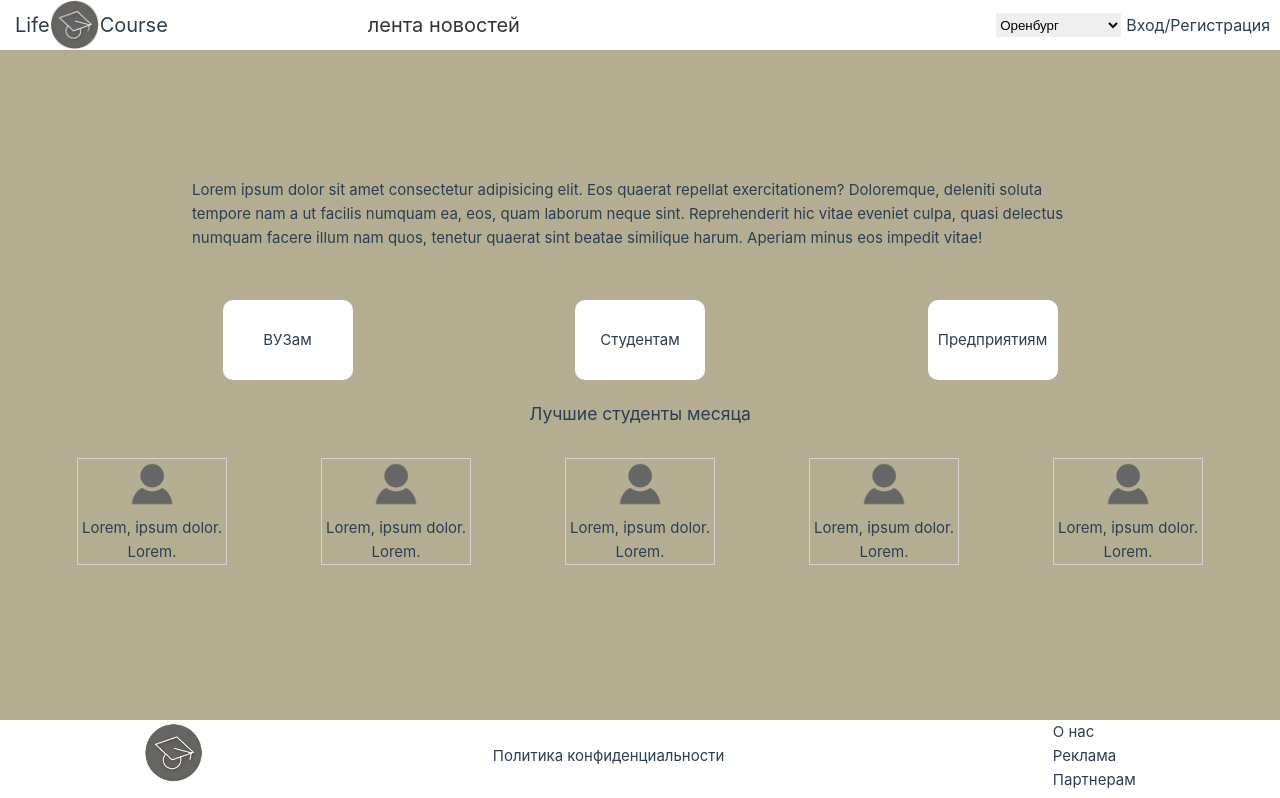
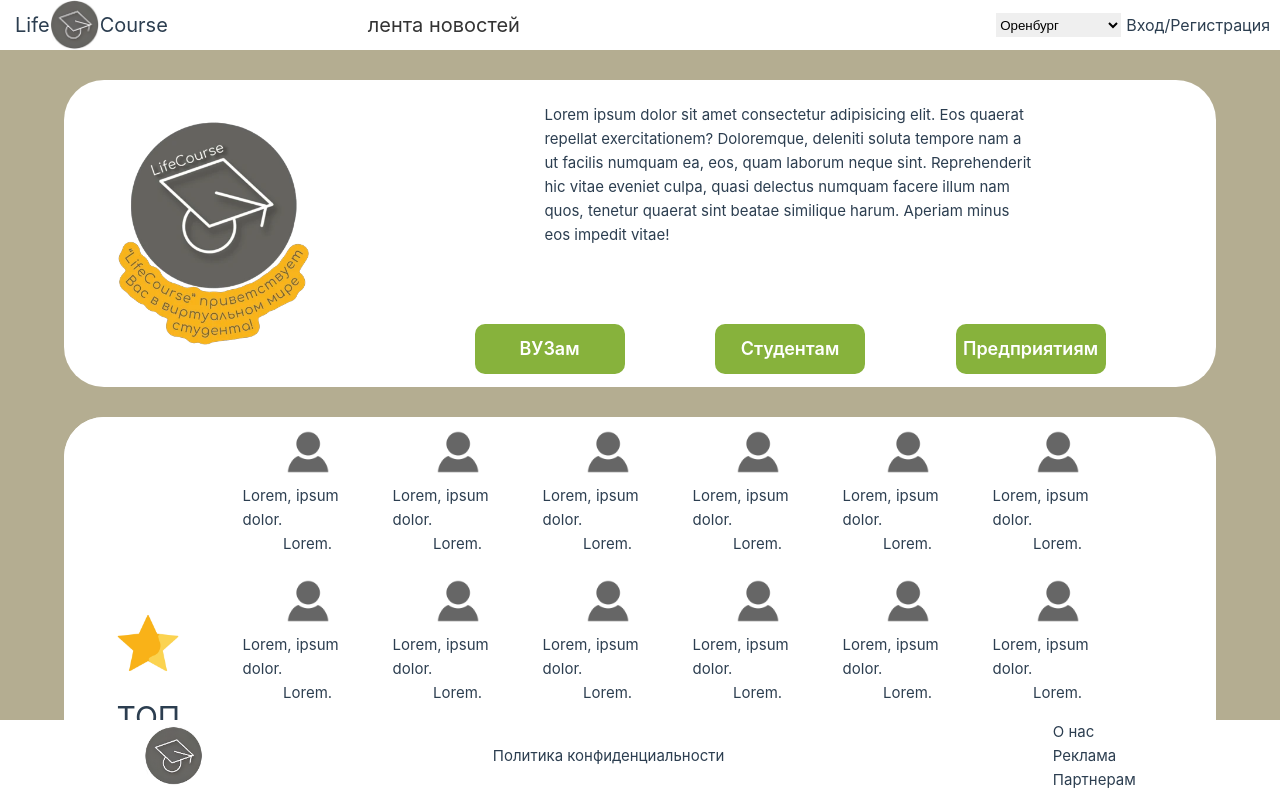
Before and after one commit to Quadardas/LifeCourse, a Vue app in the folder lifecourse/: page /main in a window 1280 px wide. Shown: the top 798 px of the page. Built offline with nearby package versions, Linux system fonts and the light colour scheme.

Commit message:
фикс мейн, в работе вакансии

```diff
--- a/lifecourse/src/components/NavBar.vue
+++ b/lifecourse/src/components/NavBar.vue
@@ -6,7 +6,7 @@
         <a href="/profile">профиль</a>
         <a href="/rating">рейтинг</a>
         <a href="">чаты</a>
-        <a href="">вакансии</a>
+        <a href="/vacancies">вакансии</a>
       </nav>
     </div>
     <div class="nav__box">
--- a/lifecourse/src/pages/MainPage.vue
+++ b/lifecourse/src/pages/MainPage.vue
@@ -1,13 +1,16 @@
 <template>
   <div>
-    <section>
+    <div class="wrapper">
+      <div class="container">
+        <div class="logo"><img src="../img/sticker.png" alt="" /></div>
+        <div class="left__panel">
           <div class="about">
             Lorem ipsum dolor sit amet consectetur adipisicing elit. Eos quaerat
-        repellat exercitationem? Doloremque, deleniti soluta tempore nam a ut
-        facilis numquam ea, eos, quam laborum neque sint. Reprehenderit hic
-        vitae eveniet culpa, quasi delectus numquam facere illum nam quos,
-        tenetur quaerat sint beatae similique harum. Aperiam minus eos impedit
-        vitae!
+            repellat exercitationem? Doloremque, deleniti soluta tempore nam a
+            ut facilis numquam ea, eos, quam laborum neque sint. Reprehenderit
+            hic vitae eveniet culpa, quasi delectus numquam facere illum nam
+            quos, tenetur quaerat sint beatae similique harum. Aperiam minus eos
+            impedit vitae!
           </div>
           <div class="nav">
             <div class="transition">
@@ -16,8 +19,120 @@
               <div class="comp__btn btn" @click="toLoginPage">Предприятиям</div>
             </div>
           </div>
-      <h3>Лучшие студенты месяца</h3>
+        </div>
+      </div>
+
       <div class="rating__list">
+        <div class="rating__header">
+          <img src="../img/icons/star.jpg" alt="" />
+          <h1>ТОП студентов месяца</h1>
+        </div>
+        <div class="cards">
+          <div class="user__card">
+            <div class="user__avatar">
+              <img src="../img/no-avatar.png" alt="" />
+            </div>
+            <div class="user__name">Lorem, ipsum dolor.</div>
+            <div class="user__uni">Lorem.</div>
+          </div>
+          <div class="user__card">
+            <div class="user__avatar">
+              <img src="../img/no-avatar.png" alt="" />
+            </div>
+            <div class="user__name">Lorem, ipsum dolor.</div>
+            <div class="user__uni">Lorem.</div>
+          </div>
+          <div class="user__card">
+            <div class="user__avatar">
+              <img src="../img/no-avatar.png" alt="" />
+            </div>
+            <div class="user__name">Lorem, ipsum dolor.</div>
+            <div class="user__uni">Lorem.</div>
+          </div>
+          <div class="user__card">
+            <div class="user__avatar">
+              <img src="../img/no-avatar.png" alt="" />
+            </div>
+            <div class="user__name">Lorem, ipsum dolor.</div>
+            <div class="user__uni">Lorem.</div>
+          </div>
+          <div class="user__card">
+            <div class="user__avatar">
+              <img src="../img/no-avatar.png" alt="" />
+            </div>
+            <div class="user__name">Lorem, ipsum dolor.</div>
+            <div class="user__uni">Lorem.</div>
+          </div>
+          <div class="user__card">
+            <div class="user__avatar">
+              <img src="../img/no-avatar.png" alt="" />
+            </div>
+            <div class="user__name">Lorem, ipsum dolor.</div>
+            <div class="user__uni">Lorem.</div>
+          </div>
+          <div class="user__card">
+            <div class="user__avatar">
+              <img src="../img/no-avatar.png" alt="" />
+            </div>
+            <div class="user__name">Lorem, ipsum dolor.</div>
+            <div class="user__uni">Lorem.</div>
+          </div>
+          <div class="user__card">
+            <div class="user__avatar">
+              <img src="../img/no-avatar.png" alt="" />
+            </div>
+            <div class="user__name">Lorem, ipsum dolor.</div>
+            <div class="user__uni">Lorem.</div>
+          </div>
+          <div class="user__card">
+            <div class="user__avatar">
+              <img src="../img/no-avatar.png" alt="" />
+            </div>
+            <div class="user__name">Lorem, ipsum dolor.</div>
+            <div class="user__uni">Lorem.</div>
+          </div>
+          <div class="user__card">
+            <div class="user__avatar">
+              <img src="../img/no-avatar.png" alt="" />
+            </div>
+            <div class="user__name">Lorem, ipsum dolor.</div>
+            <div class="user__uni">Lorem.</div>
+          </div>
+          <div class="user__card">
+            <div class="user__avatar">
+              <img src="../img/no-avatar.png" alt="" />
+            </div>
+            <div class="user__name">Lorem, ipsum dolor.</div>
+            <div class="user__uni">Lorem.</div>
+          </div>
+          <div class="user__card">
+            <div class="user__avatar">
+              <img src="../img/no-avatar.png" alt="" />
+            </div>
+            <div class="user__name">Lorem, ipsum dolor.</div>
+            <div class="user__uni">Lorem.</div>
+          </div>
+          <div class="user__card">
+            <div class="user__avatar">
+              <img src="../img/no-avatar.png" alt="" />
+            </div>
+            <div class="user__name">Lorem, ipsum dolor.</div>
+            <div class="user__uni">Lorem.</div>
+          </div>
+          <div class="user__card">
+            <div class="user__avatar">
+              <img src="../img/no-avatar.png" alt="" />
+            </div>
+            <div class="user__name">Lorem, ipsum dolor.</div>
+            <div class="user__uni">Lorem.</div>
+          </div>
+          <div class="user__card">
+            <div class="user__avatar">
+              <img src="../img/no-avatar.png" alt="" />
+            </div>
+            <div class="user__name">Lorem, ipsum dolor.</div>
+            <div class="user__uni">Lorem.</div>
+          </div>
           <div class="user__card">
             <div class="user__avatar">
               <img src="../img/no-avatar.png" alt="" />
@@ -54,7 +169,8 @@
             <div class="user__uni">Lorem.</div>
           </div>
         </div>
-    </section>
+      </div>
+    </div>
     <footer>
       <div class="footer__columns">
         <div class="footer__logo">
@@ -80,55 +196,96 @@ function toLoginPage() {
 }
 </script>
 <style lang="scss" scoped>
+.container {
+  background-color: #fff;
+  border-radius: 40px;
+  display: flex;
+  flex-direction: row;
+  max-width: 90%;
+  margin: 30px auto;
+
+  .logo {
+    img {
+      width: 300px;
+      height: 300px;
+    }
+  }
   .about {
     height: fit-content;
-  width: 70%;
-  margin: 10% auto 50px;
+    margin: 0 auto;
+    max-width: 60%;
+    padding: 20px 10px;
   }
-.underfooter {
-  position: absolute;
-  display: flex;
-  justify-content: end;
-  margin-right: 50px;
-  .city__select {
-    border: none;
-    background: transparent;
-  }
-  .login {
-    color: #333;
-  }
-}
+  .nav {
+    margin: 55px 30px 10px 30px;
     .transition {
       display: flex;
       justify-content: space-evenly;
+      gap: 10px;
+      flex-wrap: wrap;
 
       .btn {
         display: flex;
         align-items: center;
         justify-content: center;
         border-radius: 10px;
-    width: 130px;
-    height: 80px;
-    background-color: white;
+        width: 150px;
+        height: 50px;
+        background-color: #87b23c;
+        color: #fff;
+        font-weight: 600;
+        font-size: large;
         &:hover {
           cursor: pointer;
         }
       }
     }
+  }
+  .left__panel {
+    display: flex;
+    flex-direction: column;
+    justify-content: space-evenly;
+  }
+}
+
 .rating__list {
   display: flex;
   justify-content: space-around;
-  margin: 30px;
+  background-color: #fff;
+  width: 90%;
+  margin: 30px auto;
+  border-radius: 40px;
+  .rating__header {
+    border-radius: 40px;
+    background-color: #fff;
+    padding: 10px;
+    display: flex;
+    flex-direction: column;
+    justify-content: center;
+    align-items: center;
+    img {
+      height: 100px;
+      width: 100px;
+    }
+    h1 {
+      font-size: 30px;
+      text-align: center;
+    }
+  }
+  .cards {
+    display: flex;
+    flex-wrap: wrap;
     .user__card {
       display: flex;
       flex-direction: column;
       align-items: center;
       width: 150px;
-    border: 1px solid lightgrey;
+      padding: 10px;
       .user__avatar {
         img {
           width: 50px;
           height: 50px;
+        }
       }
     }
   }
@@ -145,6 +302,7 @@ footer {
   width: 100%;
   height: 80px;
   background-color: white;
+
   .footer__columns {
     display: flex;
     justify-content: space-around;
@@ -156,6 +314,8 @@ footer {
     }
   }
   .footer__logo {
+    width: 60px;
+    height: 60px;
     img {
       width: 60px;
       height: 60px;
--- /dev/null
+++ b/lifecourse/src/pages/VacanciesPage.vue
@@ -0,0 +1,45 @@
+<template>
+  <div class="container">
+    <NavBar />
+    <div class="vacancies__feed">
+      <div class="post">
+        <div class="company__info">
+          <div class="company__logo">
+            <img src="../img/no-avatar.png" alt="" />
+          </div>
+          <div class="company__name">**Название Компании**</div>
+          <div class="peculiarities"></div>
+        </div>
+        <div class="vac__info">
+          <div class="job-title">**Должность**</div>
+          <div class="schedule">**График**</div>
+          <div class="salary">99999 Руб</div>
+          <div class="comment">**Комментарий от работодателя**</div>
+          <div class="city">**Город**</div>
+        </div>
+      </div>
+    </div>
+  </div>
+</template>
+
+<script lang="ts" setup>
+import NavBar from "@/components/NavBar.vue";
+</script>
+<style lang="scss" scoped>
+.container {
+  display: flex;
+  .vacancies__feed {
+    margin: 0 auto;
+    height: 100%;
+
+    .post {
+      background-color: #fff;
+      width: 500px;
+      height: fit-content;
+      border-radius: 20px;
+      padding: 15px;
+      margin-top: 20px;
+    }
+  }
+}
+</style>
--- a/lifecourse/src/router/index.ts
+++ b/lifecourse/src/router/index.ts
@@ -33,6 +33,12 @@ const router = createRouter({
 
       component: () => import("../pages/RatingPage.vue"),
     },
+    {
+      path: "/vacancies",
+      name: "vacancies",
+
+      component: () => import("../pages/VacanciesPage.vue"),
+    },
   ],
 });
 
```
Also changed, not shown: lifecourse/src/img/sticker.png (added). Lines whose indentation alone changed are shown as unchanged.
